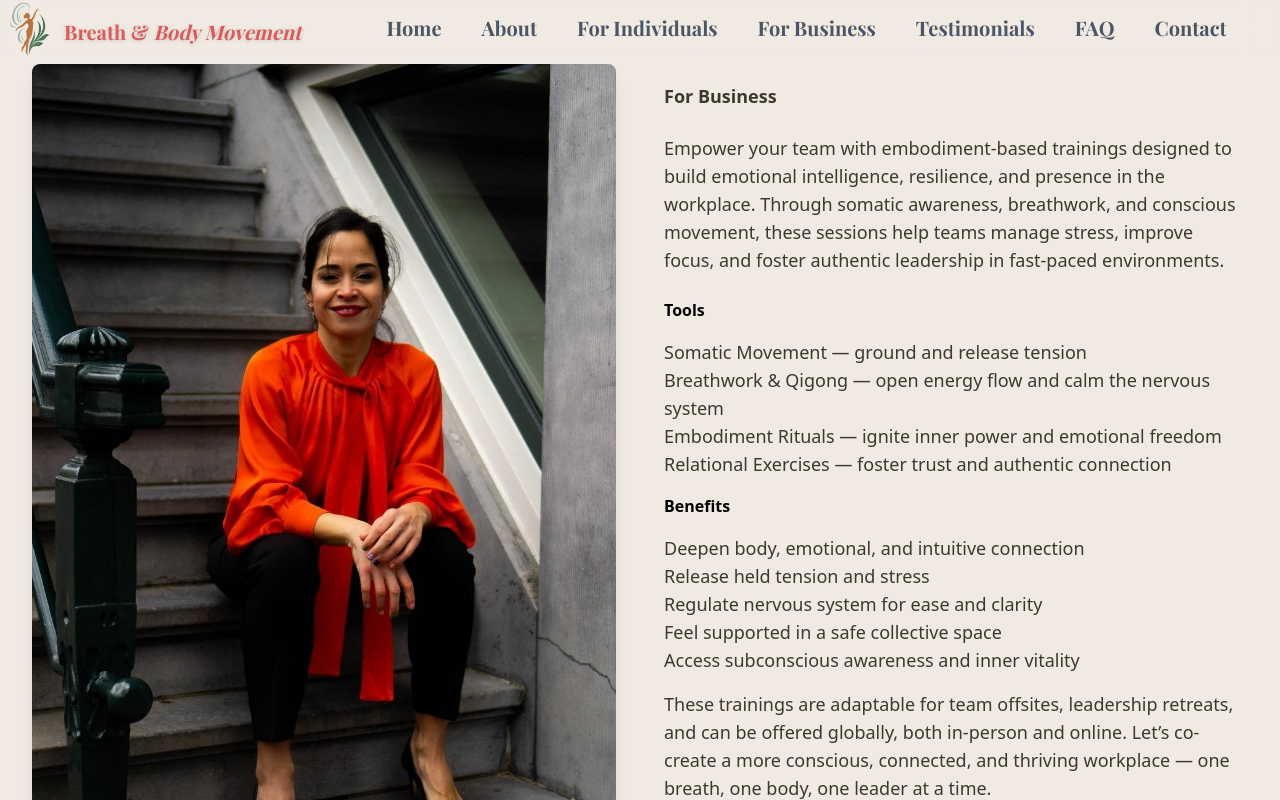
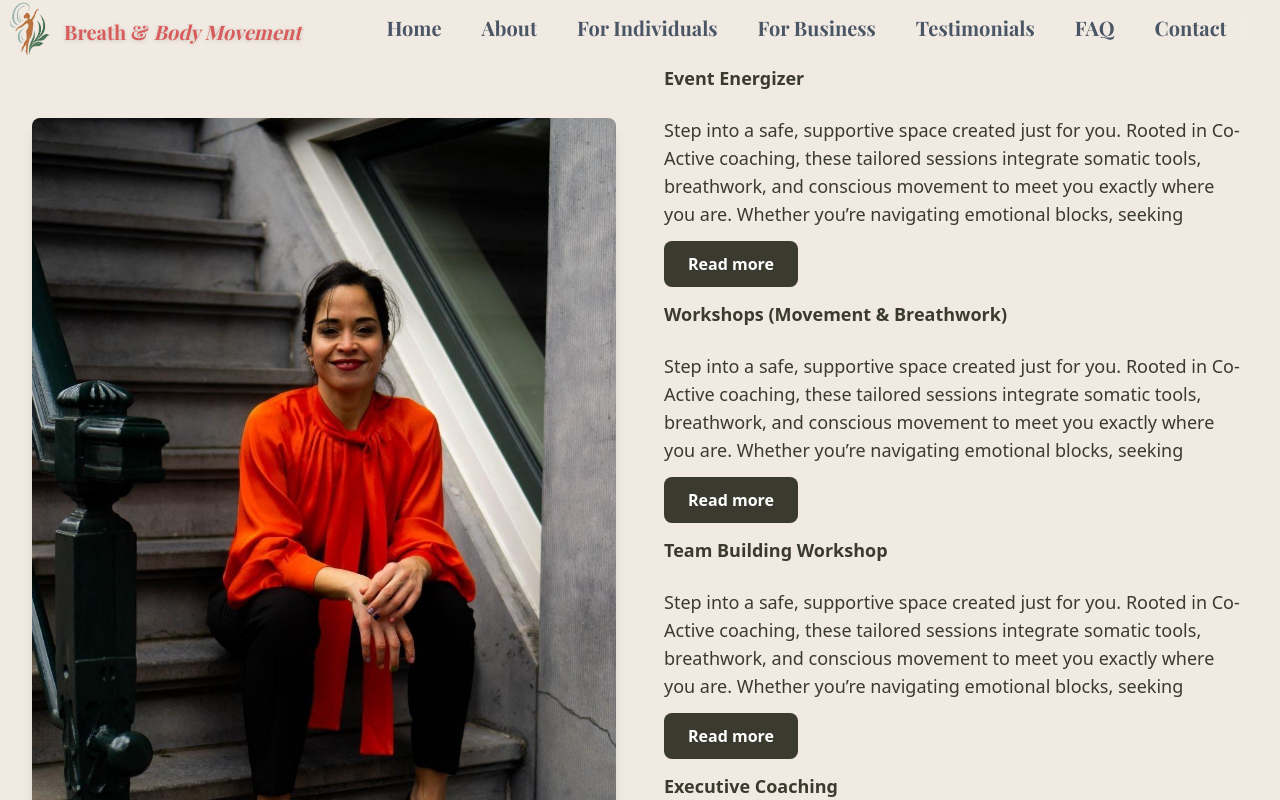
Before and after one commit to Stefannieuwenburg/Ebru-startup-webpage, a React (Vite) app: page /business in a window 1280 px wide. Shown: the top 800 px of the page. Built offline with nearby package versions, Linux system fonts and the light colour scheme; a web font is replaced by a local one.

Commit message:
commit pages

```diff
--- a/src/pages/BusinessPage.jsx
+++ b/src/pages/BusinessPage.jsx
@@ -15,45 +15,63 @@ const BusinessPage = () => {
                         </div>
                         <div>
                             <h2 className="text-lg text-[#3b3a2e] mb-6">
-                                <strong>For Business</strong>
+                                <strong>Event Energizer</strong>
                             </h2>
                             <p className="text-lg text-[#3b3a2e] mb-6">
-                                Empower your team with embodiment-based trainings designed to build emotional
-                                intelligence, resilience, and presence in the workplace. Through somatic awareness,
-                                breathwork, and conscious movement, these sessions help teams manage stress, improve
-                                focus, and foster authentic leadership in fast-paced environments.
-                            </p>
-                            <h3 className="mb-4 mt-4">
-                                <strong>Tools</strong>
-                            </h3>
-                            <ul className="text-lg text-[#3b3a2e] ">
-                                <li>Somatic Movement — ground and release tension</li>
-                                <li>Breathwork & Qigong — open energy flow and calm the nervous system</li>
-                                <li>Embodiment Rituals — ignite inner power and emotional freedom</li>
-                                <li>Relational Exercises — foster trust and authentic connection</li>
-                            </ul>
-
-                            <h3 className="mb-4 mt-4 ">
-                                <strong>Benefits </strong>
-                            </h3>
-                            <ul className="text-lg text-[#3b3a2e] ">
-                                <li>Deepen body, emotional, and intuitive connection</li>
-                                <li>Release held tension and stress</li>
-                                <li>Regulate nervous system for ease and clarity</li>
-                                <li>Feel supported in a safe collective space</li>
-                                <li>Access subconscious awareness and inner vitality</li>
-                            </ul>
-
-                            <p className="text-lg text-[#3b3a2e] mb-8 mt-4">
-                                These trainings are adaptable for team offsites, leadership retreats, and can be offered
-                                globally, both in-person and online. Let’s co-create a more conscious, connected, and
-                                thriving workplace — one breath, one body, one leader at a time.
+                                Step into a safe, supportive space created just for you. Rooted in Co-Active coaching,
+                                these tailored sessions integrate somatic tools, breathwork, and conscious movement to
+                                meet you exactly where you are. Whether you’re navigating emotional blocks, seeking
                             </p>
                             <Link
                                 to="/contact"
-                                className="bg-[#3b3a2e] text-white px-6 py-3 rounded-lg font-semibold hover:bg-[#2d2c22] transition-colors"
+                                className="bg-[#3b3a2e] text-white px-6 py-3 rounded-lg font-semibold hover:bg-[#2d2c22] transition-colors "
                             >
-                                Contact Us
+                                Read more
+                            </Link>
+                            <h2 className="text-lg text-[#3b3a2e] mb-6 mt-6">
+                                <strong>Workshops (Movement & Breathwork)</strong>
+                            </h2>
+                            <p className="text-lg text-[#3b3a2e] mb-6">
+                                Step into a safe, supportive space created just for you. Rooted in Co-Active coaching,
+                                these tailored sessions integrate somatic tools, breathwork, and conscious movement to
+                                meet you exactly where you are. Whether you’re navigating emotional blocks, seeking
+
+                            </p>
+                            <Link
+                                to="/contact"
+                                className="bg-[#3b3a2e] text-white px-6 py-3 rounded-lg font-semibold hover:bg-[#2d2c22] transition-colors "
+                            >
+                                Read more
+                            </Link>
+                            <h2 className="text-lg text-[#3b3a2e] mb-6 mt-6">
+                                <strong>Team Building Workshop</strong>
+                            </h2>
+                            <p className="text-lg text-[#3b3a2e] mb-6">
+                                Step into a safe, supportive space created just for you. Rooted in Co-Active coaching,
+                                these tailored sessions integrate somatic tools, breathwork, and conscious movement to
+                                meet you exactly where you are. Whether you’re navigating emotional blocks, seeking
+
+                            </p>
+                            <Link
+                                to="/contact"
+                                className="bg-[#3b3a2e] text-white px-6 py-3 rounded-lg font-semibold hover:bg-[#2d2c22] transition-colors "
+                            >
+                                Read more
+                            </Link>
+                             <h2 className="text-lg text-[#3b3a2e] mb-6 mt-6">
+                                <strong>Executive Coaching</strong>
+                            </h2>
+                            <p className="text-lg text-[#3b3a2e] mb-6">
+                                Step into a safe, supportive space created just for you. Rooted in Co-Active coaching,
+                                these tailored sessions integrate somatic tools, breathwork, and conscious movement to
+                                meet you exactly where you are. Whether you’re navigating emotional blocks, seeking
+
+                            </p>
+                            <Link
+                                to="/contact"
+                                className="bg-[#3b3a2e] text-white px-6 py-3 rounded-lg font-semibold hover:bg-[#2d2c22] transition-colors "
+                            >
+                                Read more
                             </Link>
                         </div>
                     </div>
--- a/src/pages/IndividualPage.jsx
+++ b/src/pages/IndividualPage.jsx
@@ -16,54 +16,48 @@ const individualPage = () => {
                         </div>
                         <div>
                             <h2 className="text-lg text-[#3b3a2e] mb-6">
-                                <strong>For Individuals</strong>
+                                <strong>1:1 Coaching</strong>
                             </h2>
                             <p className="text-lg text-[#3b3a2e] mb-6">
                                 Step into a safe, supportive space created just for you. Rooted in Co-Active coaching,
                                 these tailored sessions integrate somatic tools, breathwork, and conscious movement to
                                 meet you exactly where you are. Whether you’re navigating emotional blocks, seeking
-                                clarity, or reconnecting with your body and inner wisdom, you’ll be gently guided to
-                                transform from within.
-                            </p>
-
-                            <ul className="text-lg text-[#3b3a2e] mb-6">
-                                <li>
-                                  <h3 className="mb-4 mt-4"><strong >Tools</strong></h3>
-                                    <ul>
-                                        <li>Co-Active Coaching — explore your inner landscape and evoke insight</li>
-                                        <li>Conscious Movement — awaken body awareness and release tension</li>
-                                        <li>Breathwork — regulate your nervous system and open energy flow</li>
-                                        <li>Somatic Inquiry — access deeper emotional layers and memories</li>
-                                    </ul>
-                                </li>
-                                <li>
-                                  <h3 className="mb-4 mt-4"><strong>Benefits</strong></h3>
-                                    <ul>
-                                        <li>Emotional release and integration</li>
-                                        <li>Nervous system regulation and stress relief</li>
-                                        <li>Deepened connection to body and intuition</li>
-                                        <li>Increased clarity, vitality, and presence</li>
-                                    </ul>
-                                </li>
-                            </ul>
-                            <Link
-                                to="/contact"
-                                className="bg-[#3b3a2e] text-white px-6 py-3 rounded-lg font-semibold hover:bg-[#2d2c22] transition-colors"
-                            >
-                                Contact Us
-                            </Link>
-                            <ul>
-                                <li></li>
-                            </ul>
-                            <p className="text-lg text-[#3b3a2e]  mb-8">
-                                This is your time — to feel, explore, and transform at your own pace, with compassionate
-                                support every step of the way.
                             </p>
                             <Link
                                 to="/contact"
-                                className="bg-[#3b3a2e] text-white px-6 py-3 rounded-lg font-semibold hover:bg-[#2d2c22] transition-colors"
+                                className="bg-[#3b3a2e] text-white px-6 py-3 rounded-lg font-semibold hover:bg-[#2d2c22] transition-colors "
                             >
-                                Contact Us
+                                Read more
+                            </Link>
+                            <h2 className="text-lg text-[#3b3a2e] mb-6 mt-6">
+                                <strong>Group Coaching Program</strong>
+                            </h2>
+                            <p className="text-lg text-[#3b3a2e] mb-6">
+                                Step into a safe, supportive space created just for you. Rooted in Co-Active coaching,
+                                these tailored sessions integrate somatic tools, breathwork, and conscious movement to
+                                meet you exactly where you are. Whether you’re navigating emotional blocks, seeking
+
+                            </p>
+                            <Link
+                                to="/contact"
+                                className="bg-[#3b3a2e] text-white px-6 py-3 rounded-lg font-semibold hover:bg-[#2d2c22] transition-colors "
+                            >
+                                Read more
+                            </Link>
+                            <h2 className="text-lg text-[#3b3a2e] mb-6 mt-6">
+                                <strong>Workshops</strong>
+                            </h2>
+                            <p className="text-lg text-[#3b3a2e] mb-6">
+                                Step into a safe, supportive space created just for you. Rooted in Co-Active coaching,
+                                these tailored sessions integrate somatic tools, breathwork, and conscious movement to
+                                meet you exactly where you are. Whether you’re navigating emotional blocks, seeking
+
+                            </p>
+                            <Link
+                                to="/contact"
+                                className="bg-[#3b3a2e] text-white px-6 py-3 rounded-lg font-semibold hover:bg-[#2d2c22] transition-colors "
+                            >
+                                Read more
                             </Link>
                         </div>
                     </div>
```
